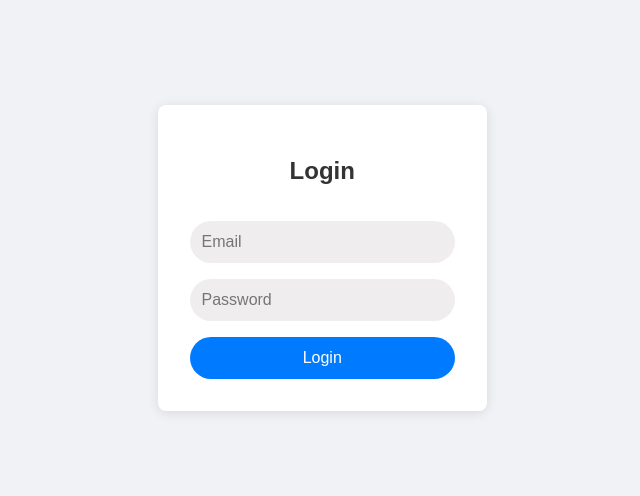
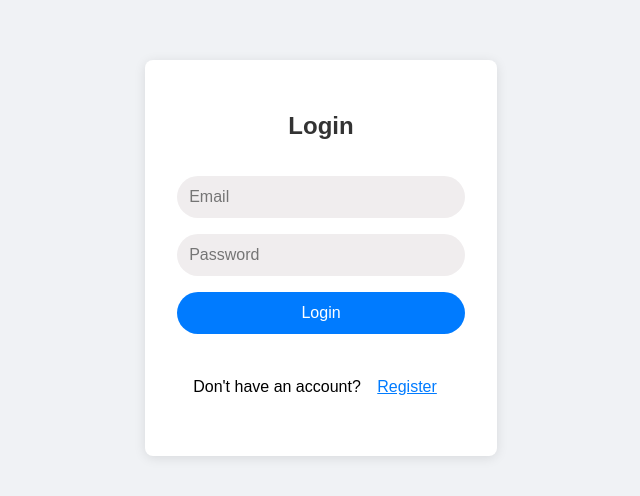
Before and after one commit to East-Manhattan-English-AV/Zoom-Attendant, a React (Create React App) app: page / in a window 1280 px wide. Shown: the part 142-638 px from the top of the page, without its empty margins (335-975 px from the left). Built offline with nearby package versions, Linux system fonts and the light colour scheme; no server answers.

Commit message:
Add ability to register attendant

```diff
--- a/src/components/LoginPage.js
+++ b/src/components/LoginPage.js
@@ -1,13 +1,23 @@
 import React, { useState } from 'react';
-import { getAuth, signInWithEmailAndPassword } from "firebase/auth";
+import { getAuth, signInWithEmailAndPassword, createUserWithEmailAndPassword } from "firebase/auth";
+import { doc, setDoc, collection, query, where, getDocs } from 'firebase/firestore';
+import db from '../firebaseConfig';
 
 function LoginPage() {
-    const [loginData, setLoginData] = useState({ email: '', password: '' });
+    const [isRegisterMode, setIsRegisterMode] = useState(false);
+    const [loginData, setLoginData] = useState({
+        name: '',
+        email: '',
+        password: '',
+        confirmPassword: '',
+        accessCode: '',
+        congregationCode: ''
+    });
     const [error, setError] = useState('');
     const [loading, setLoading] = useState(false);
     const auth = getAuth();
 
-    // Handle login submission by checking the 'attendants' collection
+    // Handle login submission
     const handleLogin = async (e) => {
         e.preventDefault();
         if (!loginData.email || !loginData.password) {
@@ -23,17 +33,136 @@ function LoginPage() {
                 setLoading(false);
             })
             .catch((error) => {
-                setError(error);
+                setError(error.message);
                 setLoading(false);
             });
     };
 
+    // Handle registration submission
+    const handleRegister = async (e) => {
+        e.preventDefault();
+        if (!loginData.name || !loginData.email || !loginData.password || !loginData.confirmPassword || !loginData.accessCode || !loginData.congregationCode) {
+            setError('Please fill in all fields');
+            return;
+        }
+
+        if (loginData.password !== loginData.confirmPassword) {
+            setError('Passwords do not match');
+            return;
+        }
+
+        if (loginData.password.length < 6) {
+            setError('Password must be at least 6 characters');
+            return;
+        }
+
+        setLoading(true);
+        setError('');
+
+        try {
+            // Check if user is pre-validated
+            const validatedQuery = query(
+                collection(db, 'validatedPendingAttendants'),
+                where('congregationCode', '==', loginData.congregationCode),
+                where('accessCode', '==', loginData.accessCode),
+                where('email', '==', loginData.email)
+            );
+
+            const validatedSnapshot = await getDocs(validatedQuery);
+            const isPreValidated = !validatedSnapshot.empty;
+
+            const userCredential = await createUserWithEmailAndPassword(auth, loginData.email, loginData.password);
+
+            if (isPreValidated) {
+                // Auto-approve: add to authorizedUsers
+                await setDoc(doc(db, 'authorizedUsers', userCredential.user.uid), {
+                    name: loginData.name,
+                    email: loginData.email,
+                    access: 'basic', // Default access level
+                    accessCode: loginData.accessCode,
+                    congregationCode: loginData.congregationCode,
+                    acceptedOn: new Date(),
+                    acceptedBy: 'System (Auto-validated)'
+                });
+
+                // Add to pendingRegistrants with accepted status
+                await setDoc(doc(db, 'pendingRegistrants', userCredential.user.uid), {
+                    name: loginData.name,
+                    email: loginData.email,
+                    accessCode: loginData.accessCode,
+                    congregationCode: loginData.congregationCode,
+                    status: 'accepted',
+                    dateSubmitted: new Date(),
+                    acceptedOn: new Date(),
+                    acceptedBy: 'System (Auto-validated)'
+                });
+
+                setLoading(false);
+                setError('Registration successful! You can now log in.');
+            } else {
+                // Manual approval needed: add to pendingRegistrants
+                await setDoc(doc(db, 'pendingRegistrants', userCredential.user.uid), {
+                    name: loginData.name,
+                    email: loginData.email,
+                    accessCode: loginData.accessCode,
+                    congregationCode: loginData.congregationCode,
+                    status: 'pending',
+                    dateSubmitted: new Date()
+                });
+
+                setLoading(false);
+                setError('Registration submitted! Please wait for approval.');
+            }
+        } catch (error) {
+            setError(error.message);
+            setLoading(false);
+        }
+    };
+
+    const toggleMode = () => {
+        setIsRegisterMode(!isRegisterMode);
+        setError('');
+        setLoginData({
+            name: '',
+            email: '',
+            password: '',
+            confirmPassword: '',
+            accessCode: '',
+            congregationCode: ''
+        });
+    };
+
     return (
         <div className="login-container">
-            <form onSubmit={handleLogin}>
-                <h2>Login</h2>
+            <form onSubmit={isRegisterMode ? handleRegister : handleLogin}>
+                <h2>{isRegisterMode ? 'Register' : 'Login'}</h2>
+                {isRegisterMode && (
+                    <>
+                        <input
+                            type="text"
+                            placeholder="Name"
+                            value={loginData.name}
+                            onChange={(e) => setLoginData({ ...loginData, name: e.target.value })}
+                            required
+                        />
+                        <input
+                            type="text"
+                            placeholder="Access Code"
+                            value={loginData.accessCode}
+                            onChange={(e) => setLoginData({ ...loginData, accessCode: e.target.value })}
+                            required
+                        />
+                        <input
+                            type="text"
+                            placeholder="Congregation Code"
+                            value={loginData.congregationCode}
+                            onChange={(e) => setLoginData({ ...loginData, congregationCode: e.target.value })}
+                            required
+                        />
+                    </>
+                )}
                 <input
-                    type="text"
+                    type="email"
                     placeholder="Email"
                     value={loginData.email}
                     onChange={(e) => setLoginData({ ...loginData, email: e.target.value })}
@@ -48,8 +177,38 @@ function LoginPage() {
                     }
                     required
                 />
-                <button type="submit" className="login-btn" disabled={loading}>{loading ? 'Logging in…' : 'Login'}</button>
+                {isRegisterMode && (
+                    <input
+                        type="password"
+                        placeholder="Confirm Password"
+                        value={loginData.confirmPassword}
+                        onChange={(e) =>
+                            setLoginData({ ...loginData, confirmPassword: e.target.value })
+                        }
+                        required
+                    />
+                )}
+                <button type="submit" className="login-btn" disabled={loading}>
+                    {loading ? (isRegisterMode ? 'Registering…' : 'Logging in…') : (isRegisterMode ? 'Register' : 'Login')}
+                </button>
                 {error && <p style={{ color: 'red' }}>{error}</p>}
+                <p style={{ textAlign: 'center', marginTop: '1rem' }}>
+                    {isRegisterMode ? 'Already have an account?' : "Don't have an account?"}{' '}
+                    <button
+                        type="button"
+                        onClick={toggleMode}
+                        style={{
+                            background: 'none',
+                            border: 'none',
+                            color: '#007bff',
+                            textDecoration: 'underline',
+                            cursor: 'pointer',
+                            fontSize: 'inherit'
+                        }}
+                    >
+                        {isRegisterMode ? 'Login' : 'Register'}
+                    </button>
+                </p>
             </form>
         </div>
     );
```
